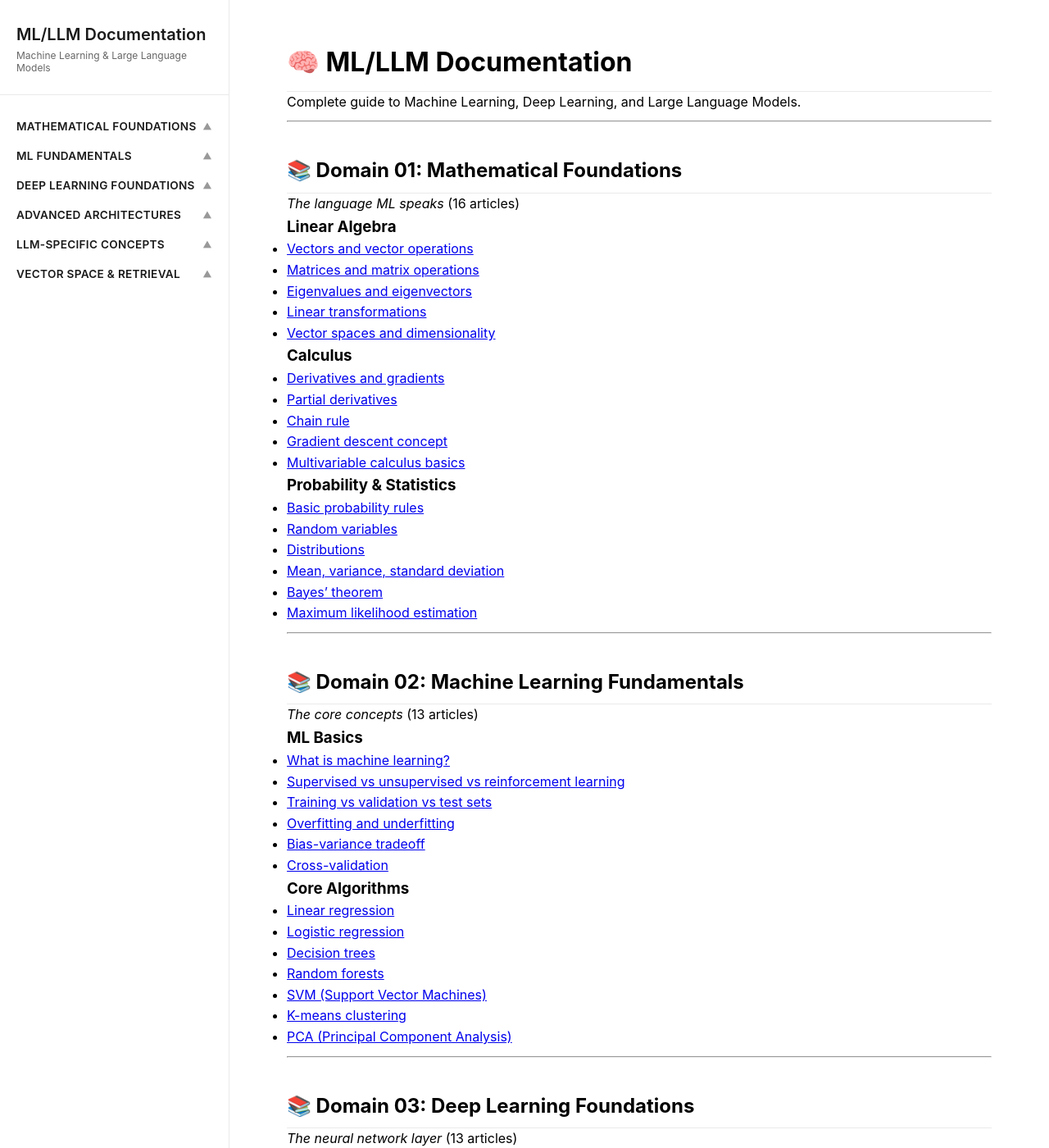
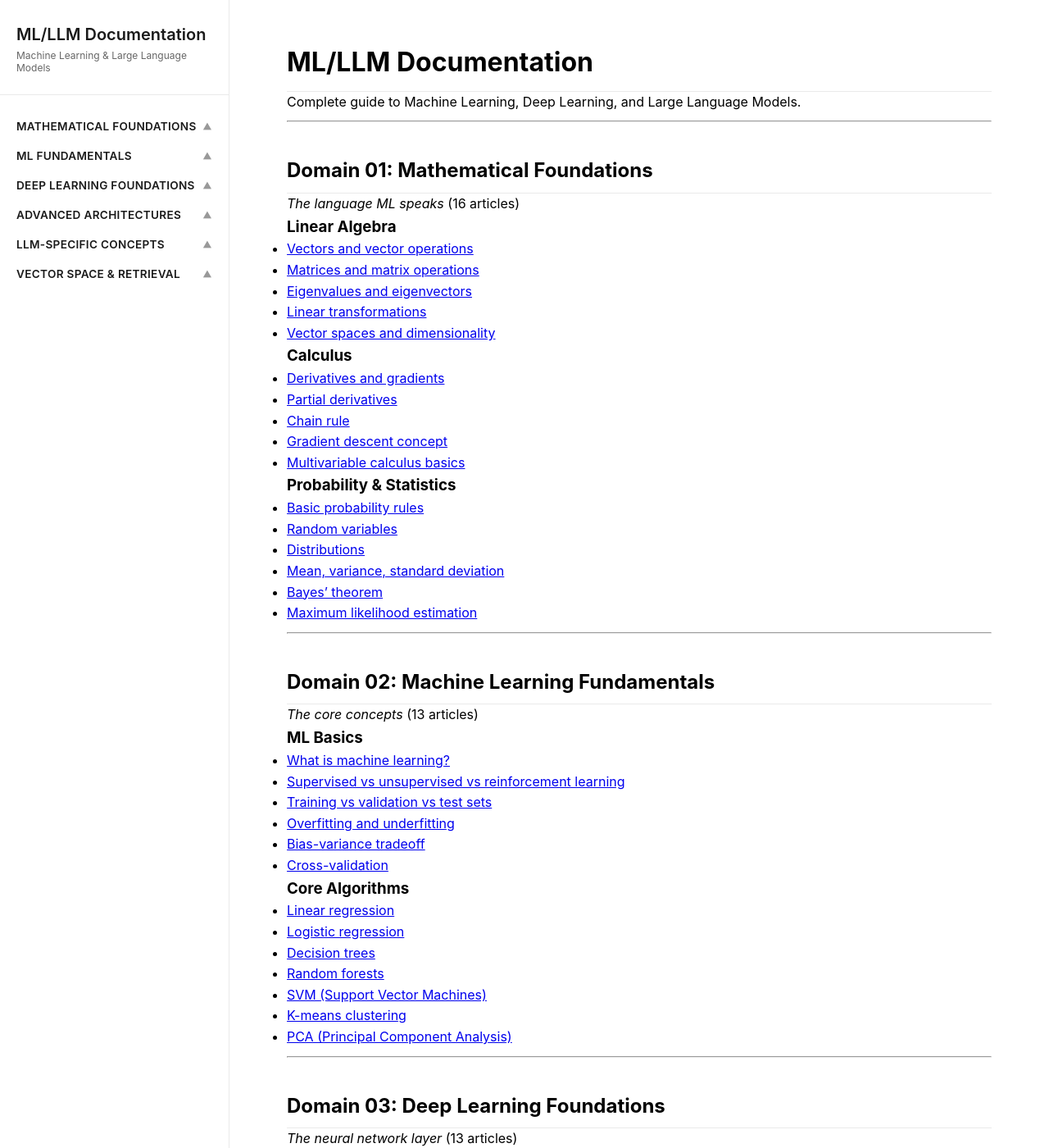
Before and after one commit to OzanOcak/LLM-Docs, a Jekyll site: the page built from README.md, in a window 1280 px wide and 1400 px high. Shown: the whole window at 82% size. Built offline with Jekyll 4.4.1, drawn with Linux system fonts in a browser that asks for light colours; our own code applies the rules of GitHub Pages for plain Markdown files; some of the changed text lies outside the part shown.

Commit message:
href and removing icons

```diff
--- a/README.md
+++ b/README.md
@@ -1,10 +1,10 @@
-# 🧠 ML/LLM Documentation
+# ML/LLM Documentation
 
 Complete guide to Machine Learning, Deep Learning, and Large Language Models.
 
 ---
 
-## 📚 Domain 01: Mathematical Foundations
+## Domain 01: Mathematical Foundations
 
 _The language ML speaks_ (16 articles)
 
@@ -35,7 +35,7 @@ _The language ML speaks_ (16 articles)
 
 ---
 
-## 📚 Domain 02: Machine Learning Fundamentals
+## Domain 02: Machine Learning Fundamentals
 
 _The core concepts_ (13 articles)
 
@@ -60,7 +60,7 @@ _The core concepts_ (13 articles)
 
 ---
 
-## 📚 Domain 03: Deep Learning Foundations
+## Domain 03: Deep Learning Foundations
 
 _The neural network layer_ (13 articles)
 
@@ -85,7 +85,7 @@ _The neural network layer_ (13 articles)
 
 ---
 
-## 📚 Domain 04: Advanced Architectures
+## Domain 04: Advanced Architectures
 
 _Where LLMs emerge_ (13 articles)
 
@@ -110,7 +110,7 @@ _Where LLMs emerge_ (13 articles)
 
 ---
 
-## 📚 Domain 05: LLM-Specific Concepts
+## Domain 05: LLM-Specific Concepts
 
 _What makes LLMs special_ (16 articles)
 
@@ -141,7 +141,7 @@ _What makes LLMs special_ (16 articles)
 
 ---
 
-## 📚 Domain 06: Vector Space & Retrieval
+## Domain 06: Vector Space & Retrieval
 
 _The LLM's memory and knowledge access_ (19 articles)
 
--- a/_layouts/default.html
+++ b/_layouts/default.html
@@ -271,8 +271,10 @@
 
     <div class="sidebar" id="sidebar">
       <div class="sidebar-header">
-        <h1>ML/LLM Documentation</h1>
-        <p>Machine Learning & Large Language Models</p>
+        <a href="/LLM-Docs/" style="text-decoration: none; color: inherit;"></a>
+         <h1>ML/LLM Documentation</h1>
+         <p>Machine Learning & Large Language Models</p>
+        </a>
       </div>
       <nav id="nav-container"></nav>
     </div>
```
